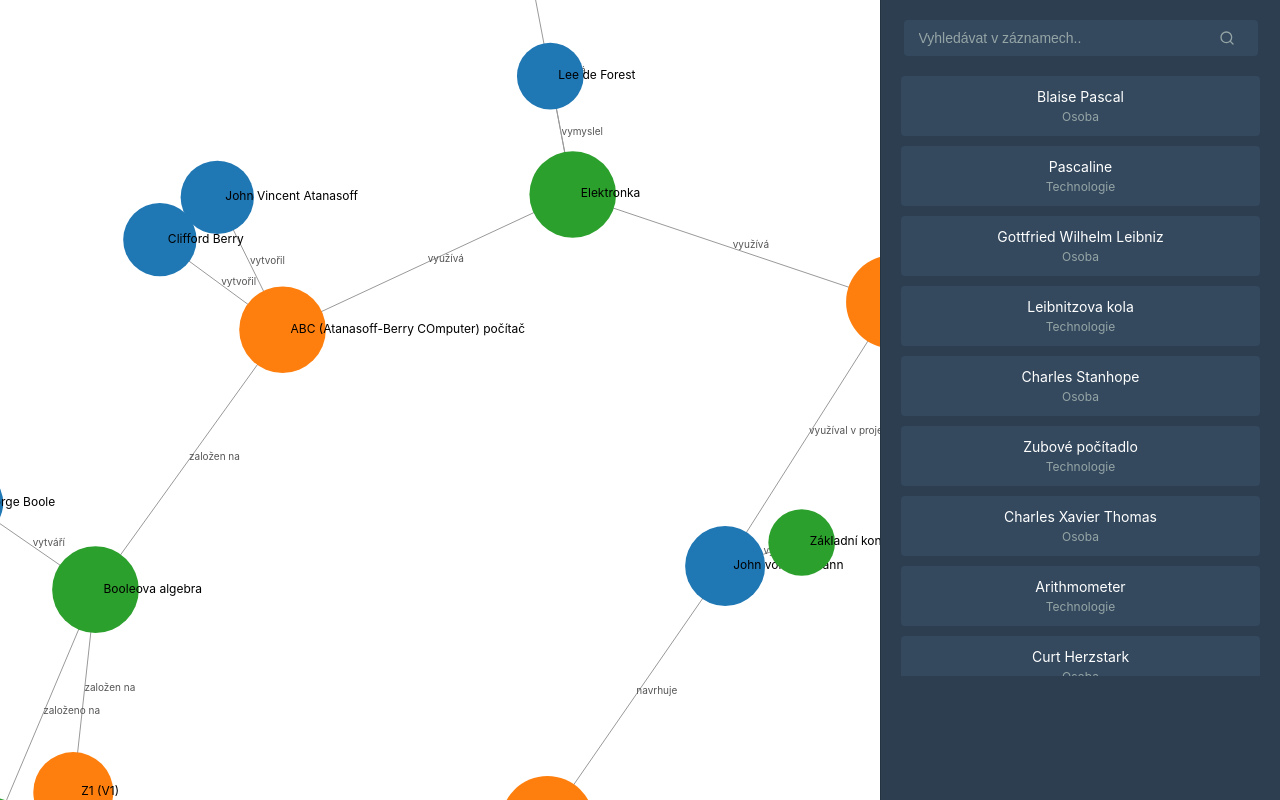
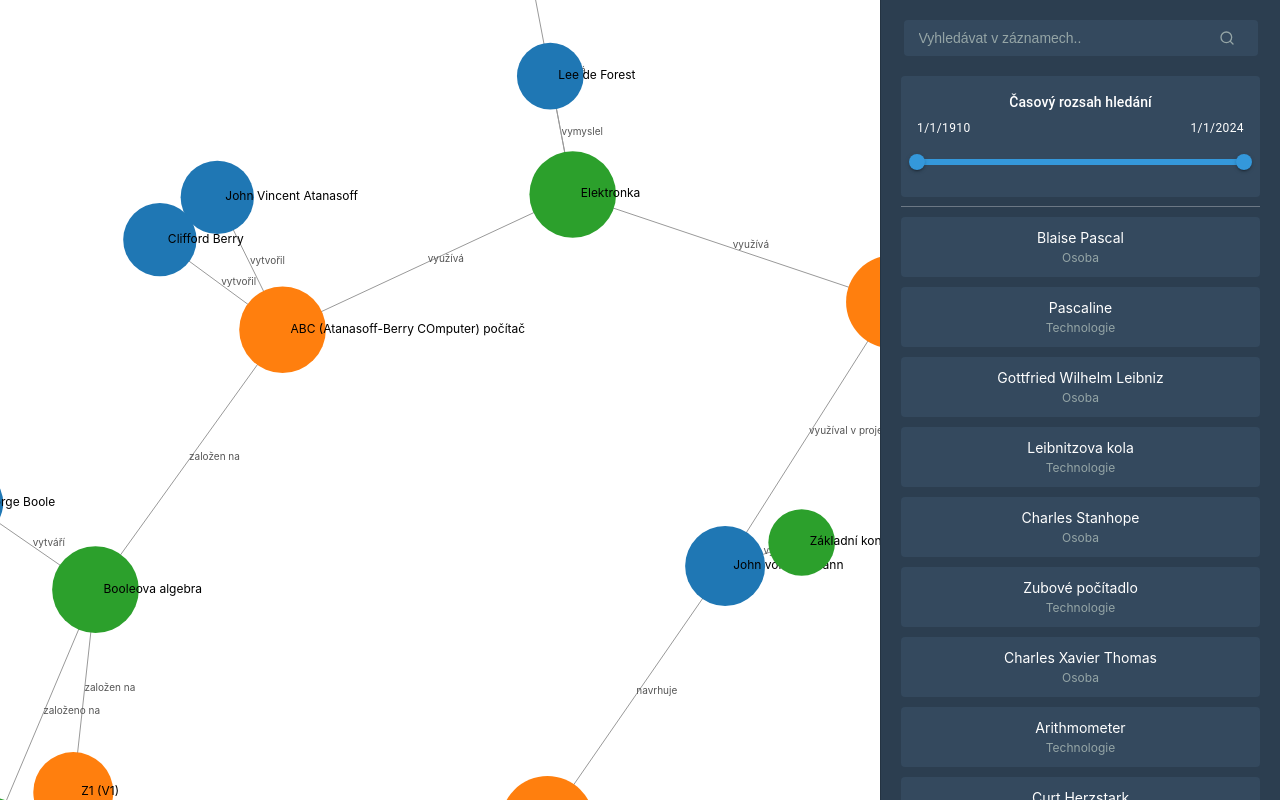
Before and after one commit to cvirlik/viz-project, a React (Create React App) app in the folder viz-project/: page / in a window 1280 px wide. Built offline with nearby package versions, Linux system fonts and the light colour scheme.

Commit message:
Add DateRangeSlider

```diff
--- /dev/null
+++ b/viz-project/src/components/DateRangeSlider.tsx
@@ -0,0 +1,50 @@
+import React from 'react';
+import { Slider, Box, Typography } from '@mui/material';
+import '../styles/DateRangeSlider.css';
+
+interface DateRangeSliderProps {
+  onRangeChange: (minDate: number, maxDate: number) => void;
+}
+
+export const DateRangeSlider: React.FC<DateRangeSliderProps> = ({
+  onRangeChange,
+}) => {
+  // Convert dates to timestamps for the slider
+  const minDate = new Date('1910-01-01').getTime();
+  const maxDate = new Date('2024-01-01').getTime();
+
+  const handleChange = (_event: Event, newValue: number | number[]) => {
+    if (Array.isArray(newValue)) {
+      onRangeChange(newValue[0], newValue[1]);
+    }
+  };
+
+  const formatDate = (timestamp: number) => {
+    return new Date(timestamp).toLocaleDateString();
+  };
+
+  return (
+    <Box className="date-range-slider">
+      <Typography variant="subtitle2" gutterBottom>
+        Časový rozsah hledání
+      </Typography>
+      <Box className="date-labels">
+        <Typography variant="caption" className="min-date">
+          {formatDate(minDate)}
+        </Typography>
+        <Typography variant="caption" className="max-date">
+          {formatDate(maxDate)}
+        </Typography>
+      </Box>
+      <Slider
+        min={minDate}
+        max={maxDate}
+        defaultValue={[minDate, maxDate]}
+        onChange={handleChange}
+        valueLabelDisplay="auto"
+        valueLabelFormat={formatDate}
+        disableSwap
+      />
+    </Box>
+  );
+};
--- a/viz-project/src/components/NetworkVisualization.tsx
+++ b/viz-project/src/components/NetworkVisualization.tsx
@@ -2,9 +2,11 @@ import React, { useEffect, useRef, useState } from 'react';
 import * as d3 from 'd3';
 import '../styles/NetworkVisualization.css';
 import '../styles/SearchBar.css';
+import '../styles/DateRangeSlider.css';
 import historicalData from '../data/historical-data.json';
 import { FruchtermanReingold } from '../layouts/FruchtermanReingold';
 import SearchResults from './SearchResults';
+import { DateRangeSlider } from './DateRangeSlider';
 import { NodeDatum } from '../types/NodeDatum';
 import { calculateDOI } from '../utils/doiCalculator';
 
@@ -20,7 +22,16 @@ export const NetworkVisualization: React.FC = () => {
   const tooltipRef = useRef<HTMLDivElement>(null);
   const [searchQuery, setSearchQuery] = useState('');
   const [positioned, setPositioned] = useState<NodeDatum[]>([]);
+  const [dateRange, setDateRange] = useState<{ min: number; max: number }>({
+    min: new Date('1910-01-01').getTime(),
+
+    max: new Date('2024-01-01').getTime(),
+  });
   const zoomBehaviorRef = useRef<d3.ZoomBehavior<SVGSVGElement, unknown>>();
+
+  const handleDateRangeChange = (minDate: number, maxDate: number) => {
+    setDateRange({ min: minDate, max: maxDate });
+  };
 
   useEffect(() => {
     const svgEl = svgRef.current;
@@ -378,8 +389,8 @@ export const NetworkVisualization: React.FC = () => {
       <div id="visualization-container">
         <svg id="visualization" ref={svgRef} />
       </div>
-      {/* Pravy sidebar s vyhledavanim */}
       <div id="sidebar">
+        <div className="faceted-search">
           <div className="search-container">
             <input
               type="text"
@@ -388,7 +399,6 @@ export const NetworkVisualization: React.FC = () => {
               value={searchQuery}
               onChange={(e) => setSearchQuery(e.target.value)}
             />
-          {/* Dekorace */}
             <svg
               className="search-icon"
               width="16"
@@ -404,12 +414,13 @@ export const NetworkVisualization: React.FC = () => {
               <line x1="21" y1="21" x2="16.65" y2="16.65" />
             </svg>
           </div>
+          <DateRangeSlider onRangeChange={handleDateRangeChange} />
+        </div>
         <SearchResults
           searchQuery={searchQuery}
           onResultClick={handleResultClick}
         />
       </div>
-      {/* Tooltip k Node */}
       <div id="tooltip" className="tooltip" ref={tooltipRef}></div>
     </div>
   );
--- /dev/null
+++ b/viz-project/src/styles/DateRangeSlider.css
@@ -0,0 +1,50 @@
+.date-range-slider {
+  padding: 16px;
+  background-color: #34495e;
+  border-radius: 4px;
+  margin: 16px 0;
+  color: white;
+}
+
+.date-labels {
+  display: flex;
+  justify-content: space-between;
+  margin-bottom: 8px;
+}
+
+.min-date, .max-date {
+  color: #95a5a6;
+  font-size: 12px;
+}
+
+.date-range-slider .MuiSlider-root {
+  color: #3498db;
+}
+
+.date-range-slider .MuiSlider-thumb {
+  width: 16px;
+  height: 16px;
+  background-color: #3498db;
+}
+
+.date-range-slider .MuiSlider-track {
+  height: 4px;
+  background-color: #3498db;
+}
+
+.date-range-slider .MuiSlider-rail {
+  height: 4px;
+  background-color: #7f8c8d;
+}
+
+.date-range-slider .MuiSlider-valueLabel {
+  background-color: #3498db;
+  padding: 4px 8px;
+  border-radius: 4px;
+  font-size: 12px;
+  color: white;
+}
+
+.date-range-slider .MuiTypography-root {
+  color: white;
+}
```
Lines whose indentation alone changed are shown as unchanged.
